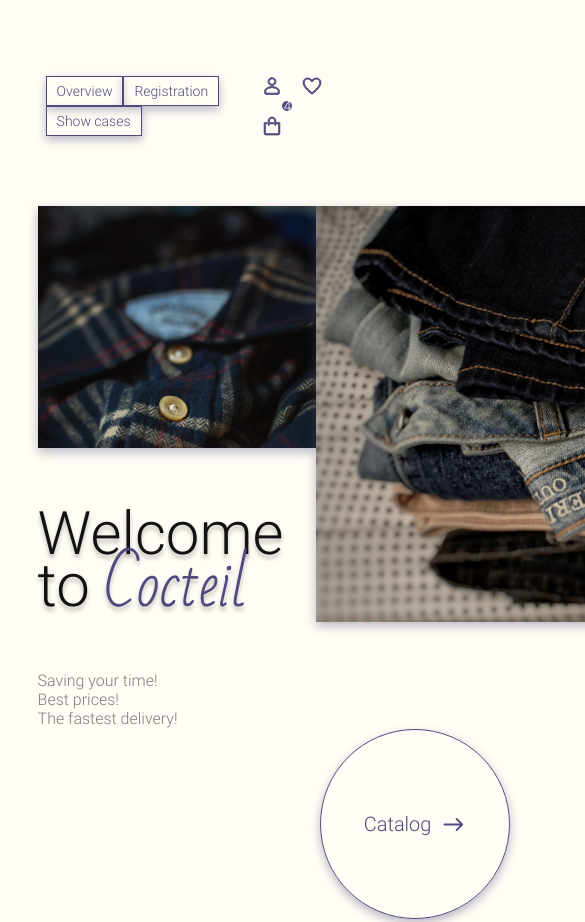
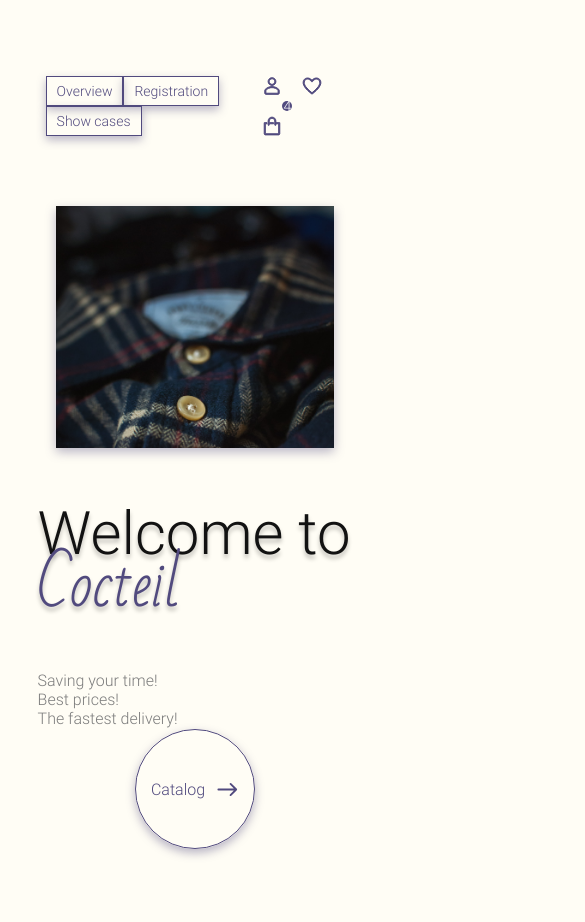
Before and after one commit to crystal-twinkle/eCommerce-Application, a website built with webpack: page src/index.html in a window 390 px wide. Shown: the part 780-1702 px from the top of the page, 585 px wide, since content can reach past the window. Built offline with nearby package versions, Linux system fonts and the light colour scheme; files whose address does not match are found by name.

Commit message:
feat: add adaptivity for main page

```diff
--- a/src/features/collaboration-view/collaboration-view.scss
+++ b/src/features/collaboration-view/collaboration-view.scss
@@ -23,6 +23,7 @@
     margin: auto;
     padding: 60px 0;
     display: flex;
+    flex-wrap: wrap;
     justify-content: space-between;
     align-items: center;
   }
--- a/src/features/welcome-view/welcome-view.scss
+++ b/src/features/welcome-view/welcome-view.scss
@@ -5,6 +5,13 @@
     grid-template-columns: 1fr 1fr;
     grid-auto-flow: column;
     padding-top: 0;
+
+    @media (max-width: 1024px) {
+      display: flex;
+      flex-direction: column;
+      align-items: center;
+      flex-wrap: wrap;
+    }
   }
 
   &__content-container {
@@ -18,6 +25,10 @@
     background-image: url('../../shared/assets/images/welcome-view-image_1.png');
     background-size: cover;
     box-shadow: 0px 4px 10px 0px rgba(81, 74, 126, 0.4);
+
+    @media (max-width: 1024px) {
+      margin: 0 auto;
+    }
   }
 
   &__image_second {
@@ -29,6 +40,11 @@
     background-image: url('../../shared/assets/images/welcome-view-image_2.png');
     background-size: cover;
     box-shadow: 0px 4px 10px 0px rgba(81, 74, 126, 0.4);
+
+    @media (max-width: 1024px) {
+      display: none;
+      flex-wrap: wrap;
+    }
   }
 
   &__heading {
--- a/src/shared/ui/button/button.scss
+++ b/src/shared/ui/button/button.scss
@@ -95,6 +95,15 @@
     width: 190px;
     height: 190px;
     font-size: 20px;
+
+    @media (max-width: 1024px) {
+      font-size: 16px;
+      // width: calc(18.55vw + 30px);
+      width: calc(120px + 70 * (100vw - 390px) / 1024);
+      height: calc(18.55vw + 30px);
+      height: calc(120px + 70 * (100vw - 390px) / 1024);
+      padding: 10px 10px;
+    }
   }
 
   &._colored {
```
